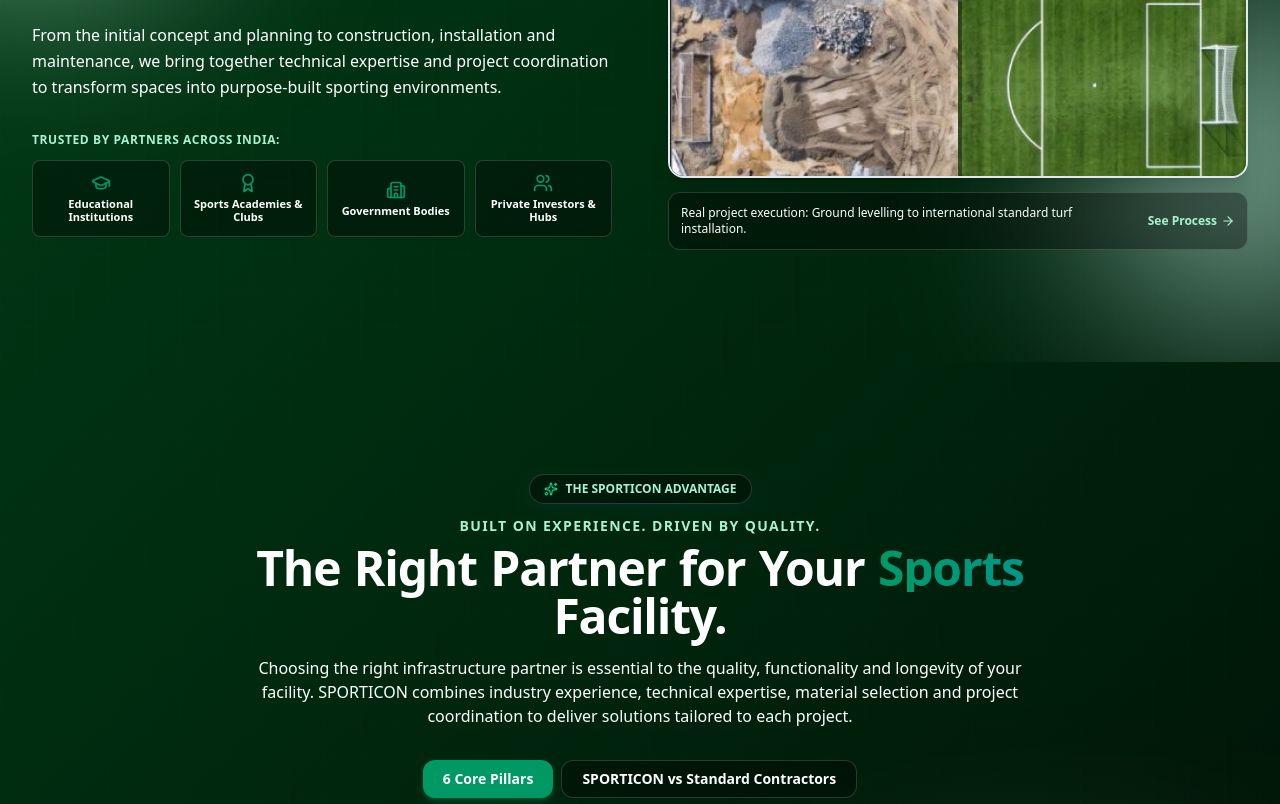
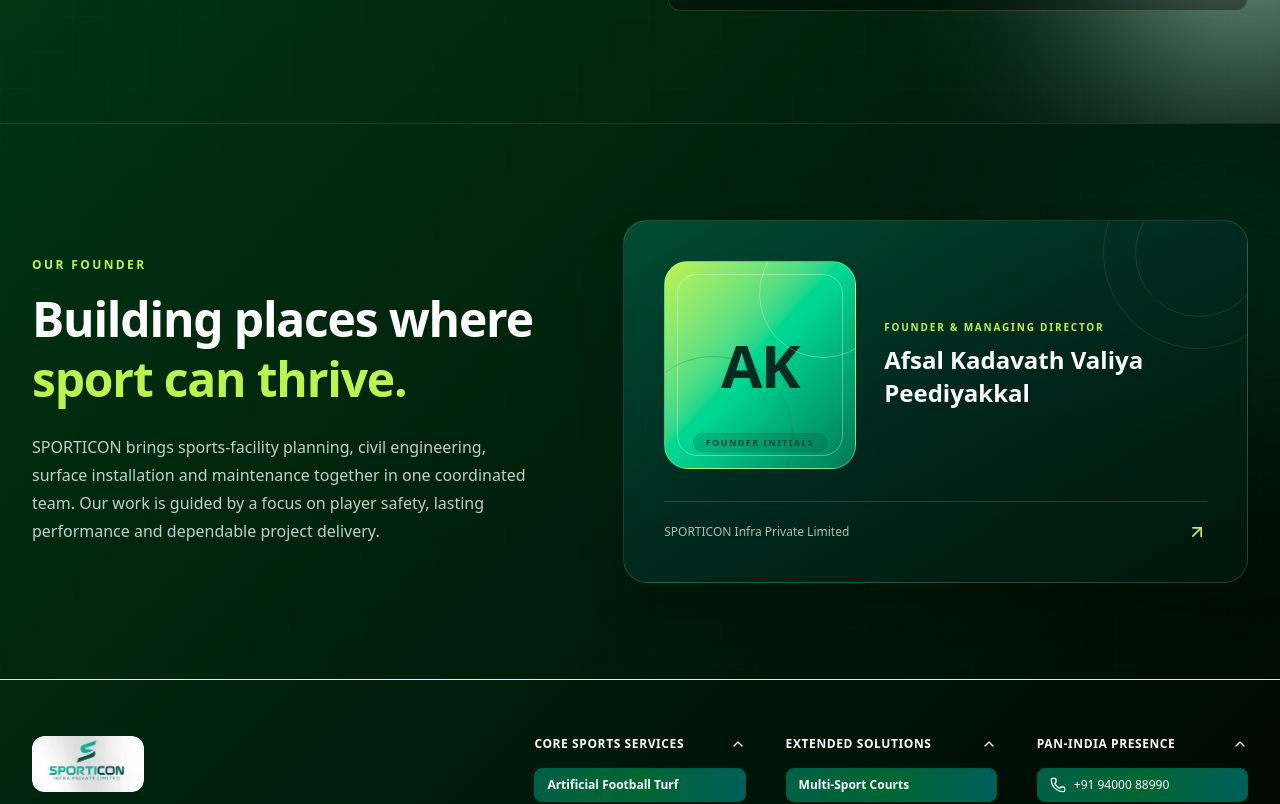
Before and after one commit to Ajith11223/turf_latest, a Next.js app: page /about in a window 1280 px wide. Shown: the part 820-1624 px from the top of the page. Built offline with nearby package versions, Linux system fonts and the light colour scheme.

Commit message:
about page

```diff
--- a/src/app/about/page.tsx
+++ b/src/app/about/page.tsx
@@ -1,13 +1,11 @@
 import About from "@/components/About";
-import StatsSection from "@/components/StatsSection";
-import WhyUs from "@/components/WhyUs";
+import FounderSection from "@/components/FounderSection";
 
 export default function AboutPage() {
   return (
     <main>
-      <StatsSection />
       <About />
-      <WhyUs />
+      <FounderSection />
     </main>
   );
 }
--- a/src/app/globals.css
+++ b/src/app/globals.css
@@ -334,6 +334,16 @@
 @media (prefers-reduced-motion: reduce) {
   .site-dark-theme .project-case-page *, .site-dark-theme .project-case-page *::before, .site-dark-theme .project-case-page *::after { scroll-behavior: auto !important; transition-duration: .01ms !important; animation-duration: .01ms !important; }
 }
+
+@keyframes founder-avatar-enter {
+  from { opacity: .65; transform: translateY(14px) scale(.94); }
+  to { opacity: 1; transform: translateY(0) scale(1); }
+}
+.founder-avatar { animation: founder-avatar-enter .75s cubic-bezier(.22, 1, .36, 1) both; }
+@media (prefers-reduced-motion: reduce) {
+  .founder-avatar { animation: none; }
+}
+
 /* Shared home-page forest gradient and grid for project story sections. */
 .site-dark-theme main.project-case-page {
   background: linear-gradient(135deg, #00451a 0%, #00250d 48%, #000000 100%) !important;
--- /dev/null
+++ b/src/components/FounderSection.tsx
@@ -0,0 +1,46 @@
+import { ArrowUpRight } from "lucide-react";
+
+export default function FounderSection() {
+  return (
+    <section className="relative overflow-hidden border-t border-white/10 bg-gradient-to-br from-[#003d1a] via-[#002f16] to-[#001b0c] py-20 text-white sm:py-24">
+      <div className="pointer-events-none absolute inset-0 turf-grid-pattern-light opacity-40" />
+      <div className="pointer-events-none absolute -right-28 top-0 h-80 w-80 rounded-full bg-emerald-400/10 blur-[100px]" />
+
+      <div className="relative mx-auto grid max-w-7xl items-center gap-12 px-4 sm:px-6 lg:grid-cols-[0.9fr_1.1fr] lg:gap-20 lg:px-8">
+        <div>
+          <p className="mb-4 text-xs font-extrabold uppercase tracking-[0.2em] text-lime-300">Our Founder</p>
+          <h2 className="max-w-xl text-3xl font-extrabold leading-tight tracking-tight sm:text-4xl lg:text-5xl">
+            Building places where <span className="text-lime-300">sport can thrive.</span>
+          </h2>
+          <p className="mt-6 max-w-xl text-sm leading-7 text-emerald-50/80 sm:text-base">
+            SPORTICON brings sports-facility planning, civil engineering, surface installation and maintenance together in one coordinated team. Our work is guided by a focus on player safety, lasting performance and dependable project delivery.
+          </p>
+        </div>
+
+        <article className="relative overflow-hidden rounded-3xl border border-emerald-100/15 bg-gradient-to-br from-emerald-800/70 via-emerald-950/75 to-[#00170b] p-7 shadow-2xl shadow-black/25 sm:p-10">
+          <div className="absolute -right-12 -top-16 h-48 w-48 rounded-full border border-lime-200/10" />
+          <div className="absolute -right-4 -top-8 h-32 w-32 rounded-full border border-lime-200/10" />
+
+          <div className="relative flex flex-col items-center gap-7 sm:flex-row sm:items-center">
+            <div className="founder-avatar relative grid h-52 w-48 shrink-0 place-items-center overflow-hidden rounded-3xl border border-lime-200/40 bg-gradient-to-br from-lime-300 via-emerald-400 to-emerald-700 text-6xl font-black tracking-tight text-emerald-950 shadow-2xl shadow-emerald-950/50 transition-transform duration-500 hover:scale-[1.04]">
+              <div className="pointer-events-none absolute inset-3 rounded-[1.25rem] border border-white/35" />
+              <div className="pointer-events-none absolute -right-8 -top-8 h-32 w-32 rounded-full border border-white/30" />
+              <div className="pointer-events-none absolute -bottom-12 -left-8 h-40 w-40 rounded-full border border-emerald-950/20" />
+              AK
+              <span className="absolute bottom-4 rounded-full border border-emerald-950/15 bg-emerald-950/15 px-3 py-1 text-[9px] font-extrabold tracking-[0.16em] text-emerald-950/75">FOUNDER INITIALS</span>
+            </div>
+            <div className="w-full text-center sm:text-left">
+              <p className="text-[10px] font-bold uppercase tracking-[0.18em] text-lime-300">Founder &amp; Managing Director</p>
+              <h3 className="mt-2 text-xl font-extrabold leading-snug text-white sm:text-2xl">Afsal Kadavath Valiya Peediyakkal</h3>
+            </div>
+          </div>
+
+          <div className="relative mt-8 flex items-center justify-between border-t border-white/15 pt-5">
+            <p className="text-xs font-medium text-emerald-50/70">SPORTICON Infra Private Limited</p>
+            <ArrowUpRight className="h-5 w-5 text-lime-300" aria-hidden="true" />
+          </div>
+        </article>
+      </div>
+    </section>
+  );
+}
```
